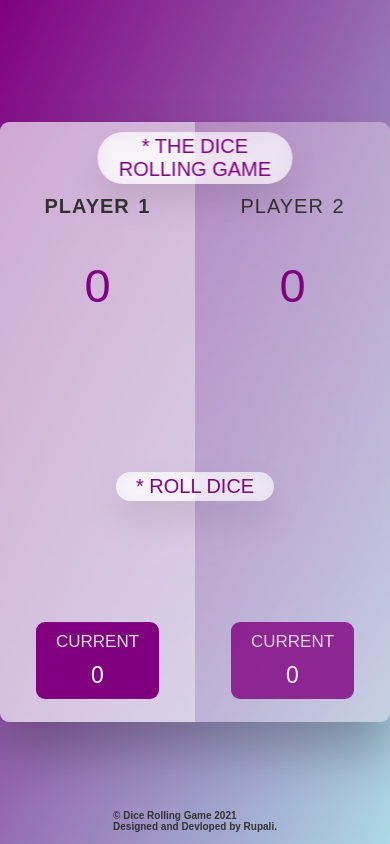
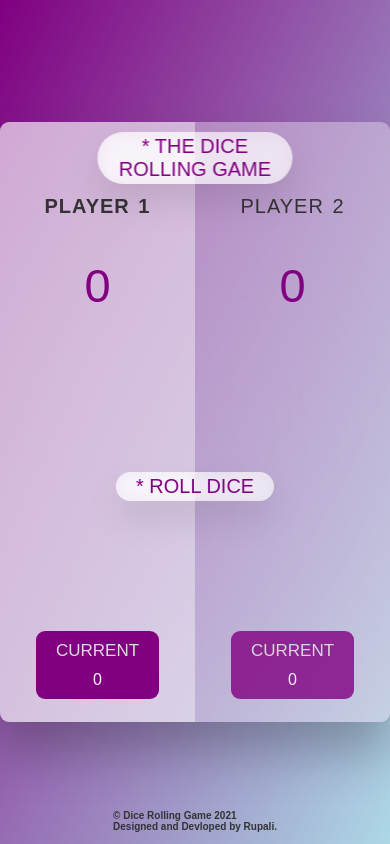
Before and after one commit to rupali-codes/dice-rolling-game, a plain HTML site: page index.html in a window 390 px wide. Drawn offline with Linux system fonts and the light colour scheme.

Commit message:
Update style.css

```diff
--- a/style.css
+++ b/style.css
@@ -272,7 +272,7 @@ footer{
 }
 
 .current-score {
-  font-size: 2.3rem;
+  font-size: 1.6rem;
 }
 
 }
```
